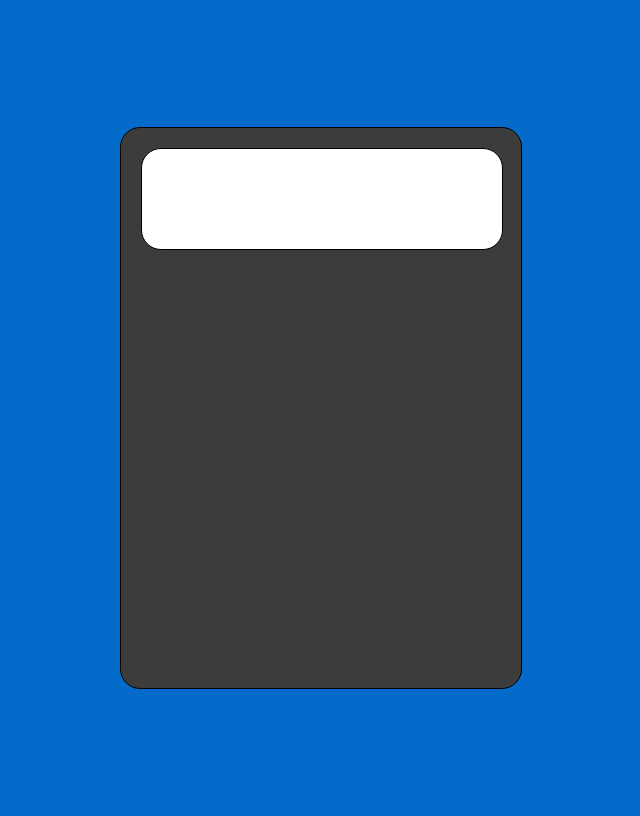
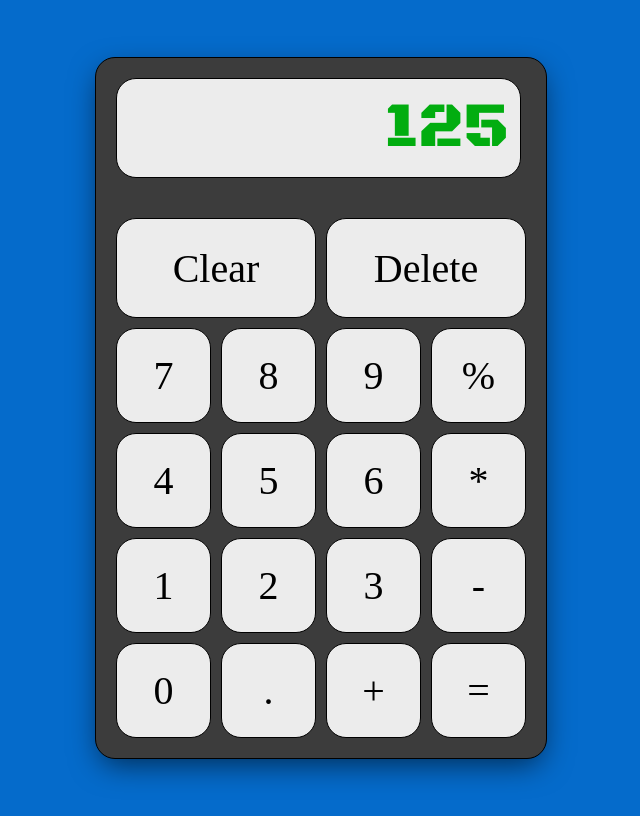
Before and after one commit to GitOnMyLvl/calculator, a plain HTML site: page index.html in a window 1280 px wide. Shown: the whole page, without its empty margins (319-959 px from the left). Drawn offline with Linux system fonts and the light colour scheme.

Commit message:
Add basic user interface with HTML and CSS

```diff
--- a/index.html
+++ b/index.html
@@ -10,10 +10,29 @@
 
 <body>
     <div class="calculator">
-        <div class="display"></div>
-    </div>
+        <div class="display">125</div>
+        <div class="buttons">
+            <div class="button special-button" id="clear">Clear</div>
+            <div class="button special-button" id="delete">Delete</div>
+            <div class="button">7</div>
+            <div class="button">8</div>
+            <div class="button">9</div>
+            <div class="button">%</div>
+            <div class="button">4</div>
+            <div class="button">5</div>
+            <div class="button">6</div>
+            <div class="button">*</div>
+            <div class="button">1</div>
+            <div class="button">2</div>
+            <div class="button">3</div>
+            <div class="button">-</div>
+            <div class="button">0</div>
+            <div class="button">.</div>
+            <div class="button">+</div>
+            <div class="button">=</div>
+        </div>
 
-    <script src="scripts/script.js"></script>
+        <script src="scripts/script.js"></script>
 </body>
 
 </html>
--- a/styles/style.css
+++ b/styles/style.css
@@ -1,5 +1,13 @@
-body{
-    background-color: rgb(5, 107, 203);
+@import url('https://fonts.googleapis.com/css2?family=Black+Ops+One&display=swap');
+
+:root {
+    --color-primary: rgb(5, 107, 203);
+    --color-secondary: rgb(60, 60, 60);
+    --color-tertiary: rgba(255, 255, 255, 0.9);
+}
+
+body {
+    background-color: var(--color-primary);
     display: flex;
     flex-direction: column;
     justify-content: center;
@@ -7,21 +15,59 @@ body{
     height: 100vh;
 }
 
-.calculator{
-    background-color: rgb(60, 60, 60);
+.calculator {
+    background-color: var(--color-secondary);;
     border: solid 1px black;
     border-radius: 20px;
-    height: 70vh;
+    height: auto;
     width: 100%;
-    max-width: 400px;
+    max-width: 450px;
+    box-shadow: 0px 10px 30px -5px rgba(0, 0, 0, 0.6);
 }
 
-.display{
-    background-color: white;
+.display {
+    display: flex;
+    align-items: center;
+    justify-content: flex-end;
+    background-color: var(--color-tertiary);
     color: #02ad10;
     border: solid 1px black;
     border-radius: 20px;
+    box-sizing: border-box;
+    font-size: 8vh;
+    font-family: 'Black Ops One', 'Arial', 'Helvetica', sans-serif;
     margin: 20px;
+    padding: 0 10px;
     width: 90%;
     height: 100px;
 }
+
+.buttons {
+    display: flex;
+    flex-wrap: wrap;
+    gap: 10px;
+    padding: 20px;
+}
+
+
+
+.button {
+    display: flex;
+    align-items: center;
+    justify-content: center;
+    background-color: var(--color-tertiary);
+    color: black;
+    border: solid 1px black;
+    border-radius: 20px;
+    box-sizing: border-box;
+    font-size: 5vh;
+    width: calc(25% - 7.5px);
+    height: auto;
+    aspect-ratio: 1 / 1;
+    cursor: pointer;
+}
+
+.special-button {
+    flex:1 0 47%;
+    aspect-ratio: 2 / 1;
+}
```
